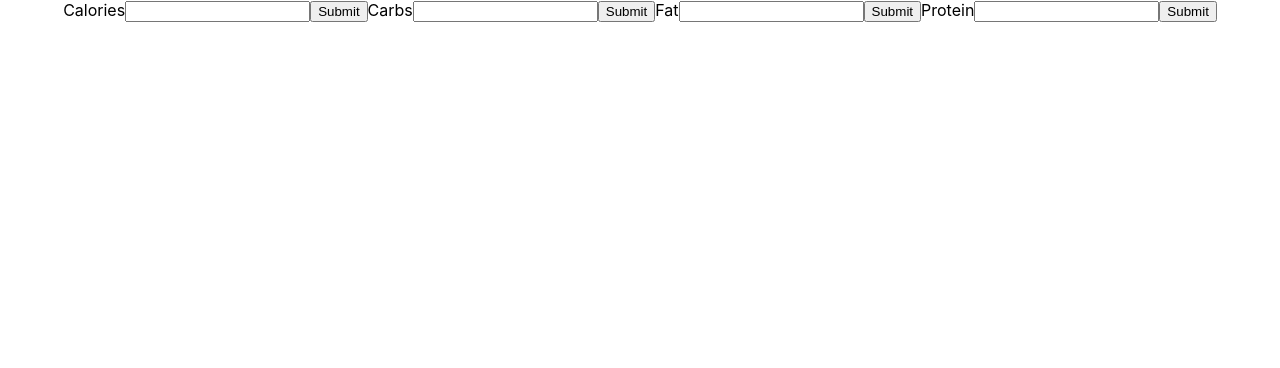
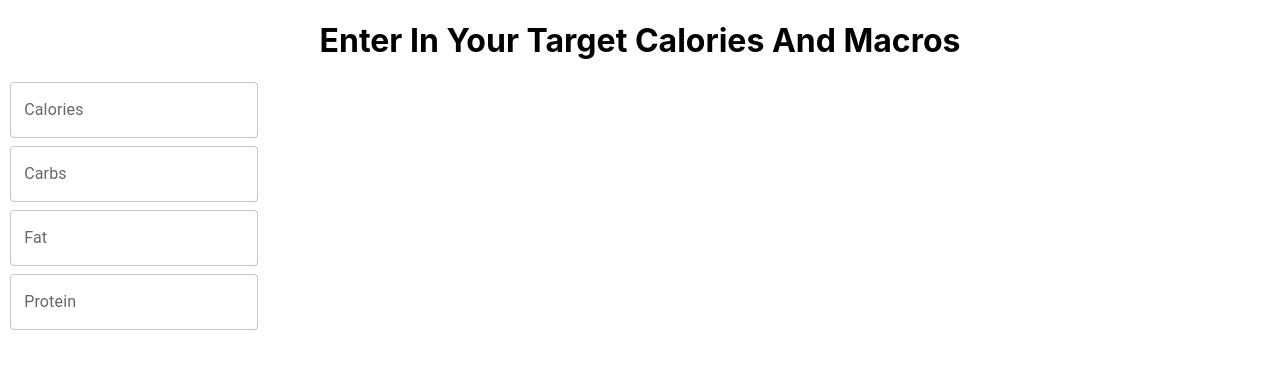
Before and after one commit to luke-eivind/macro-tracker, a React (Create React App) app: page / in a window 1280 px wide. Shown: the top 368 px of the page. Built offline with nearby package versions, Linux system fonts and the light colour scheme.

Commit message:
Added input on landing pages to state variables. Small amount of styling
Co-authored-by: Logan Freeman <Flowborg@users.noreply.github.com>

```diff
--- a/src/components/LandingPage.js
+++ b/src/components/LandingPage.js
@@ -1,6 +1,7 @@
 import { useState, useEffect } from 'react'
 import Box from '@mui/material/Box';
 import TextField from '@mui/material/TextField'
+import Button from '@mui/material/Button'
 
 
 export default function LandingPage() {
@@ -8,19 +9,19 @@ export default function LandingPage() {
     const[carbs, setCarbs] = useState('')
     const[fat, setFat] = useState('')
     const[protein, setProtein] = useState('')
-    const[meme, setMeme] = useState('')
+    const[inputText, setInputText] = useState('')
 
-    useEffect(()=>{console.log(meme)}, [meme])
+    useEffect(()=>{console.log(inputText)}, [inputText])
 
-    const changeCalories = (event) => {
+    const changeCaloriesHandler = (event) => {
         setCalories(event.target.value)
-        setMeme(event.target.value)
+        setInputText(event.target.value)
     }
 
 
-    const changeCarbs = (event) => {
+    const changeCarbsHandler = (event) => {
         setCarbs(event.target.value)
-        setMeme(event.target.value)
+        setInputText(event.target.value)
 
         // setCarbs((prevState)=>{
         //     return event.target.value
@@ -35,46 +36,47 @@ export default function LandingPage() {
             // });
     }
 
-    const changeFat = (event) => {
+    const changeFatHandler = (event) => {
         setFat(event.target.value)
-        setMeme(event.target.value)
+        setInputText(event.target.value)
 
     }
 
-    const changeProtein = (event) => {
+    const changeProteinHandler = (event) => {
         setProtein(event.target.value)
-        setMeme(event.target.value)
+        setInputText(event.target.value)
     }
 
     return(
-    <form>
-        <label>Calories</label>
-        <input type='text' onChange={changeCalories}></input>
-        <input type='submit'></input>
-        {/*<TextField id="calories-input" label="Calories" variant="outlined" />
-                <TextField id="carbs-input" label="Carbs" variant="outlined" />
-                <TextField id="fat-input" label="Fat" variant="outlined" />
-                <TextField id="protein-input" label="Protein" variant="outlined" />*/}
+        <div>
+            <h1>
+                Enter In Your Target Calories And Macros
+            </h1>
+            <Box
+                component="form"
+                sx={{
+                    '& > :not(style)': { m: 1, width: '25ch' },
+                }}
+                noValidate
+                autoComplete="off"
+            >
+                <div>
+                    <TextField id="calories-input" label="Calories" variant="outlined" onChange={changeCaloriesHandler}/>
+                </div>
+                <div>
+                    <TextField id="carbs-input" label="Carbs" variant="outlined" onChange={changeCarbsHandler}/>
+                </div>
+                <div>
+                    <TextField id="fat-input" label="Fat" variant="outlined" onChange={changeFatHandler}/>
+                </div>
+                <div>
+                    <TextField id="protein-input" label="Protein" variant="outlined" onChange={changeProteinHandler}/>
+                </div>
 
-        <label>Carbs</label>
-        <input type='text' onChange={changeCarbs}></input>
-        <input type='submit'></input>
-        <label>Fat</label>
-        <input type='text' onChange={changeFat}></input>
-        <input type='submit'></input>
-        <label>Protein</label>
-        <input type='text' onChange={changeProtein}></input>
-        <input type='submit'></input>
-    </form>
-            // <Box
-            //     component="form"
-            //     sx={{
-            //         '& > :not(style)': { m: 1, width: '25ch' },
-            //     }}
-            //     noValidate
-            //     autoComplete="off"
-            // >
+            </Box>
+            <Button>
 
-            // </Box>
+            </Button>
+        </div>
     )
 }
```
Also changed, not shown: src/components/PlanningPage.js (added).
